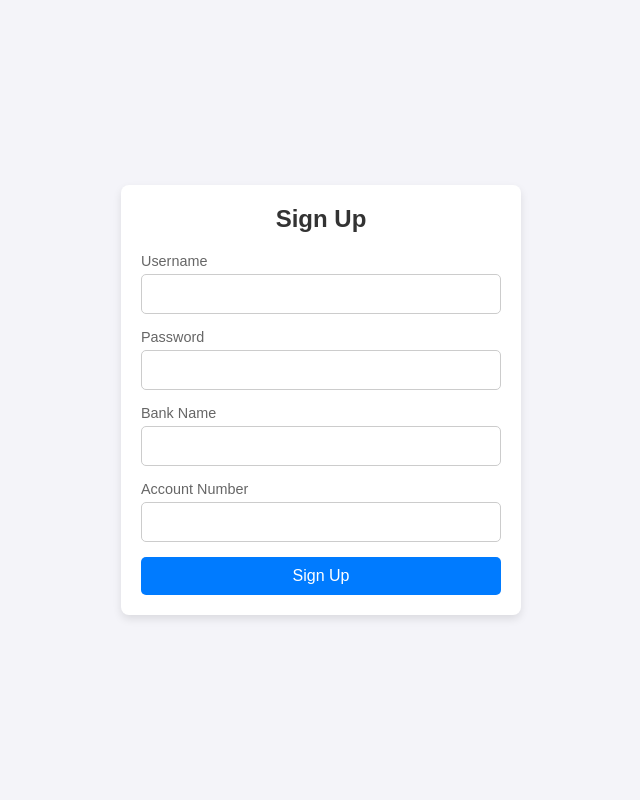
After one commit to ajay-jayanth/budget-buddy, a Flask app: page /signup in a window 1280 px wide. The commit adds this page. Shown: the whole page, without its empty margins (319-959 px from the left). Run offline with Flask 3, Linux system fonts and the light colour scheme.

Commit message:
Signup page completed

```diff
--- a/app.py
+++ b/app.py
@@ -2,7 +2,7 @@ from flask import Flask, render_template, request, session
 from flask_cors import CORS
 import json
 
-from util import login_fn, make_payment_fn
+from util import login_fn, make_payment_fn, signup_fn
 
 
 name = 'Budget Buddy'
@@ -42,5 +42,9 @@ def payment_screen():
 def make_payment():
     return make_payment_fn()
 
+@app.route('/signup', methods=['GET', 'POST'])
+def signup():
+    return signup_fn()
+
 if __name__ == '__main__':
     app.run(debug=True, host='localhost', port=3000, threaded=True)
--- /dev/null
+++ b/static/bank_data.csv
@@ -0,0 +1,6 @@
+bank_name,account_number,debt_amount
+Chase,XXXX0000,52420.5
+Chase,XXXX0002,60000.0
+Chase,XXXX0004,72340.0
+Chase,XXXX0006,61200.0
+Chase,XXXX0008,50000.0
--- /dev/null
+++ b/static/signup.css
@@ -0,0 +1,68 @@
+/* signup.css */
+
+* {
+  margin: 0;
+  padding: 0;
+  box-sizing: border-box;
+}
+
+body {
+  font-family: Arial, sans-serif;
+  background-color: #f4f4f9;
+  display: flex;
+  justify-content: center;
+  align-items: center;
+  height: 100vh;
+  margin: 0;
+}
+
+.signup-container {
+  width: 100%;
+  max-width: 400px;
+  padding: 20px;
+  background-color: #fff;
+  border-radius: 8px;
+  box-shadow: 0 4px 8px rgba(0, 0, 0, 0.1);
+  text-align: center;
+}
+
+.signup-container h2 {
+  margin-bottom: 20px;
+  font-size: 1.5em;
+  color: #333;
+}
+
+.form-group {
+  margin-bottom: 15px;
+  text-align: left;
+}
+
+.form-group label {
+  display: block;
+  font-size: 0.9em;
+  color: #666;
+  margin-bottom: 5px;
+}
+
+.form-group input {
+  width: 100%;
+  padding: 10px;
+  font-size: 1em;
+  border: 1px solid #ccc;
+  border-radius: 5px;
+}
+
+.signup-btn {
+  width: 100%;
+  padding: 10px;
+  font-size: 1em;
+  color: #fff;
+  background-color: #007bff;
+  border: none;
+  border-radius: 5px;
+  cursor: pointer;
+}
+
+.signup-btn:hover {
+  background-color: #0056b3;
+}
--- a/templates/login.html
+++ b/templates/login.html
@@ -20,6 +20,10 @@
             </div>
             <button type="submit" class="login-btn">Login</button>
         </form>
+
+        <!-- Signup link below the login button -->
+        <p class="signup-link">Don't have an account? <a href="{{ url_for('signup') }}">Sign up here</a></p>
+
         {% with messages = get_flashed_messages() %}
             {% if messages %}
                 <div class="flash-messages">
--- /dev/null
+++ b/templates/signup.html
@@ -0,0 +1,33 @@
+<!DOCTYPE html>
+<html lang="en">
+<head>
+    <meta charset="UTF-8">
+    <meta name="viewport" content="width=device-width, initial-scale=1.0">
+    <link rel="stylesheet" href="{{ url_for('static', filename='signup.css') }}">
+    <title>Sign Up</title>
+</head>
+<body>
+    <div class="signup-container">
+        <h2>Sign Up</h2>
+        <form action="{{ url_for('signup') }}" method="POST">
+            <div class="form-group">
+                <label for="username">Username</label>
+                <input type="text" id="username" name="username" required>
+            </div>
+            <div class="form-group">
+                <label for="password">Password</label>
+                <input type="password" id="password" name="password" required>
+            </div>
+            <div class="form-group">
+                <label for="bank_name">Bank Name</label>
+                <input type="text" id="bank_name" name="bank_name" required>
+            </div>
+            <div class="form-group">
+                <label for="account_number">Account Number</label>
+                <input type="text" id="account_number" name="account_number" required>
+            </div>
+            <button type="submit" class="signup-btn">Sign Up</button>
+        </form>
+    </div>
+</body>
+</html>
--- a/util.py
+++ b/util.py
@@ -1,6 +1,65 @@
 from flask import request, redirect, url_for, flash, render_template, session
 import pandas as pd
+import os
 
+USER_DATA_PATH = 'static/user_data.csv'
+BANK_DATA_PATH = 'static/bank_data.csv'
+
+def signup_fn():
+    if request.method == 'POST':
+        # Retrieve form data
+        username = request.form.get('username')
+        password = request.form.get('password')
+        bank_name = request.form.get('bank_name')
+        account_number = request.form.get('account_number')
+        print(bank_name, account_number)
+        # Check if user already exists in user_data.csv
+        if os.path.exists(USER_DATA_PATH):
+            user_df = pd.read_csv(USER_DATA_PATH)
+            if username in user_df['username'].values:
+                flash('Username already exists. Please choose a different one.')
+                return redirect(url_for('signup'))
+
+        # Retrieve debt amount from bank_data.csv
+        if os.path.exists(BANK_DATA_PATH):
+            bank_df = pd.read_csv(BANK_DATA_PATH)
+            print("bank name",bank_df['bank_name'] == bank_name)
+            print("acct_number", bank_df['account_number'] == account_number)
+            debt_record = bank_df[(bank_df['bank_name'] == bank_name) &
+                                  (bank_df['account_number'] == account_number)]
+            print(debt_record)
+            if not debt_record.empty:
+                debt_amount = debt_record.iloc[0]['debt_amount']
+            else:
+                flash("Bank details not found. Please verify your information.")
+                return redirect(url_for('signup'))
+        else:
+            flash("Bank data file not found.")
+            return redirect(url_for('signup'))
+
+        # Append new user to user_data.csv
+        new_user = {
+            'username': username,
+            'password': password,
+            'bank_name': bank_name,
+            'bank_account_number': account_number,
+            'debt_amount': debt_amount
+        }
+        new_user_df = pd.DataFrame([new_user])
+
+        if os.path.exists(USER_DATA_PATH):
+            user_df = pd.read_csv(USER_DATA_PATH)
+            user_df = pd.concat([user_df, new_user_df], ignore_index=True)
+        else:
+            user_df = new_user_df
+
+        user_df.to_csv(USER_DATA_PATH, index=False)
+
+        # Redirect to login page after successful signup
+        flash("Account created successfully! Please log in.")
+        return redirect(url_for('login'))
+    else:
+        return render_template('signup.html')
 
 def login_fn():
     if request.method == 'POST':
```
Also changed, not shown: static/login.css (+14 -0 lines).
